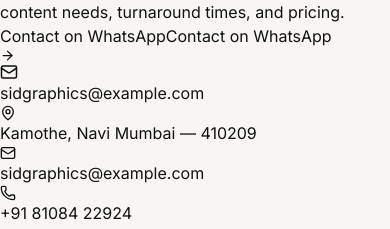
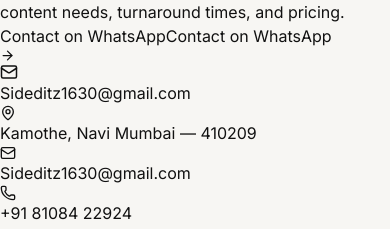
Before and after one commit to KunalGhadge/daddyeditz, a React (Vite) app: page / in a window 390 px wide. Shown: the part 10932-11161 px from the top of the page. Built offline with nearby package versions, Linux system fonts and the light colour scheme; a web font is replaced by a local one.

Commit message:
Redirect see my work to poster section and update email

```diff
--- a/src/pages/Home.tsx
+++ b/src/pages/Home.tsx
@@ -399,7 +399,7 @@
               style={{ background: '#FF5C28', boxShadow: '0 8px 30px rgba(255,92,40,0.35)', fontFamily: 'Space Grotesk, sans-serif' }}>
               Work with me <ArrowRight size={16} />
             </a>
-            <a href="#work" className="inline-flex items-center gap-2 px-7 py-3.5 rounded-full font-bold text-[15px] border transition-all hover:bg-stone-100"
+            <a href="#posters" className="inline-flex items-center gap-2 px-7 py-3.5 rounded-full font-bold text-[15px] border transition-all hover:bg-stone-100"
               style={{ color: '#111', borderColor: 'rgba(0,0,0,0.12)', fontFamily: 'Space Grotesk, sans-serif' }}>
               See my work
             </a>
@@ -539,7 +539,7 @@
       </section>
 
       {/* STATIC DESIGNS */}
-      <section className="py-20 sm:py-24 lg:py-36 relative bg-white">
+      <section id="posters" className="py-20 sm:py-24 lg:py-36 relative bg-white">
         <div className="max-w-[1400px] mx-auto px-4 sm:px-8 lg:px-12 relative z-10">
           <div className="flex flex-col sm:flex-row sm:items-end justify-between gap-6 mb-12 sm:mb-16 lg:mb-20">
             <div>
@@ -836,14 +836,14 @@
           <FadeIn delay={0.3}>
             <div className="flex flex-col sm:flex-row items-center justify-center gap-5 mb-16 sm:mb-20">
               <TextRollBtn text="Contact on WhatsApp" href="https://wa.me/918108422924?text=Hi%20Sid%20Graphics!%20I%20would%20like%20to%20make%20an%20enquiry%20about%20your%20services." variant="white" />
-              <a href="mailto:sidgraphics@example.com" className="inline-flex items-center gap-2.5 font-ui text-[15px] font-bold text-white/80 hover:text-white transition-colors">
-                <Mail size={18} />sidgraphics@example.com
+              <a href="mailto:Sideditz1630@gmail.com" className="inline-flex items-center gap-2.5 font-ui text-[15px] font-bold text-white/80 hover:text-white transition-colors">
+                <Mail size={18} />Sideditz1630@gmail.com
               </a>
             </div>
           </FadeIn>
           <FadeIn delay={0.4}>
             <div className="flex flex-col sm:flex-row items-center justify-center gap-6 sm:gap-12 pt-10 sm:pt-12 border-t border-white/20">
-              {[{ icon: MapPin, label: 'Kamothe, Navi Mumbai — 410209' }, { icon: Mail, label: 'sidgraphics@example.com' }, { icon: Phone, label: '+91 81084 22924' }].map(({ icon: Icon, label }) => (
+              {[{ icon: MapPin, label: 'Kamothe, Navi Mumbai — 410209' }, { icon: Mail, label: 'Sideditz1630@gmail.com' }, { icon: Phone, label: '+91 81084 22924' }].map(({ icon: Icon, label }) => (
                 <div key={label} className="flex items-center gap-3 font-ui text-[14px] font-semibold text-white/70">
                   <Icon size={16} className="text-white/50 shrink-0" />{label}
                 </div>
```
